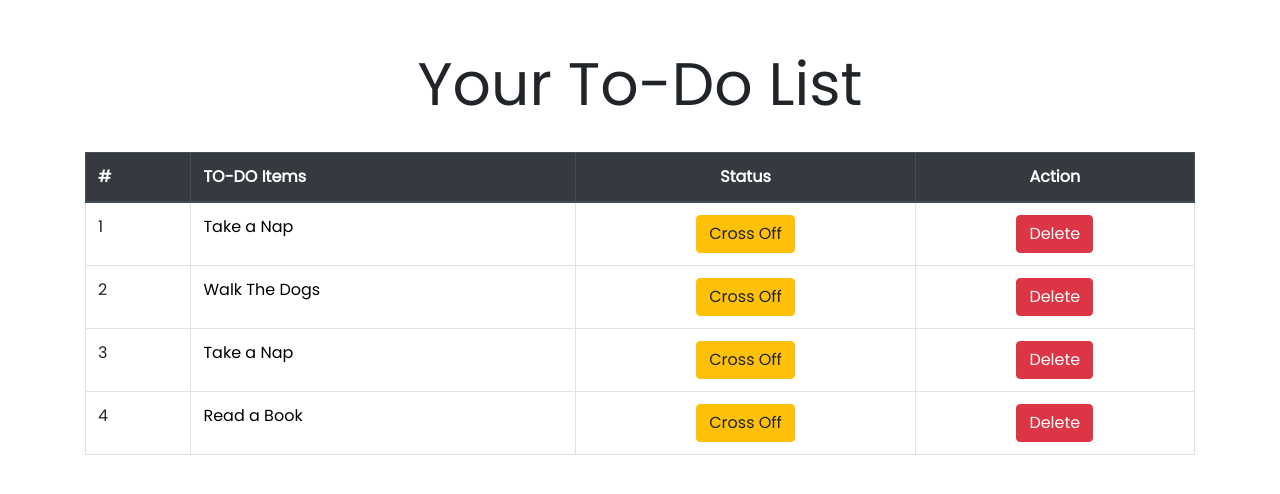
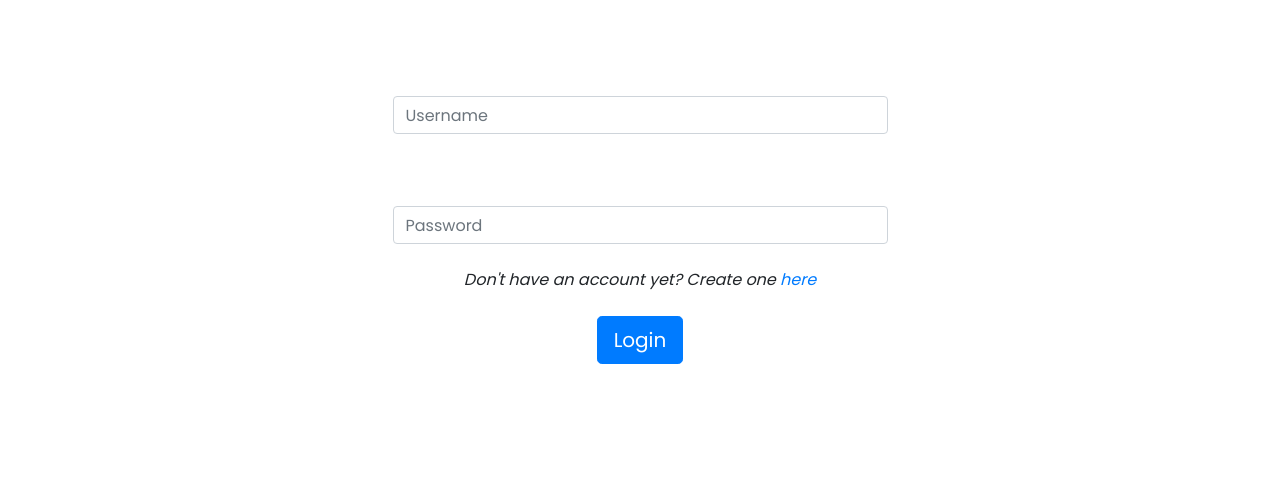
Before and after one commit to marmik13/djangoTo-DoList, a Django app: page / in a window 1280 px wide. Shown: the part 56-550 px from the top of the page. Run offline with Django 3.2, Linux system fonts and the light colour scheme; data comes from the database, SQL or seed files in the repository; both versions use the stored data as it was after the commit; parts of the project's set-up code (start-up, migrations or seed data) failed here and were passed over; some libraries are stand-ins or nearby versions.

Commit message:
added user login and registration

```diff
--- a/TODO_App/settings.py
+++ b/TODO_App/settings.py
@@ -120,5 +120,5 @@ USE_TZ = True
 
 STATIC_URL = '/static/'
 STATICFILES_DIRS = [
-            os.path.join(BASE_DIR, 'static'),
+    os.path.join(BASE_DIR, 'static'),
 ]
--- a/todo_list/forms.py
+++ b/todo_list/forms.py
@@ -1,7 +1,8 @@
 from django import forms
 from . models import List
+
 
 class ListForm(forms.ModelForm):
     class Meta:
         model = List
-        fields = ['item','completed']
+        fields = ['username', 'item', 'completed']
--- a/todo_list/models.py
+++ b/todo_list/models.py
@@ -1,11 +1,14 @@
 from django.db import models
+from django.conf import settings
+from django.contrib.auth.models import User
 
 # Create your models here.
 
+
 class List(models.Model):
-	item = models.CharField(max_length=200)
-	completed = models.BooleanField(default=False)
+    username = models.ForeignKey(User, on_delete=models.CASCADE, blank=False)
+    item = models.CharField(max_length=200)
+    completed = models.BooleanField(default=False)
 
-
-	def __str__(self):
-		return self.item + ' | ' + str(self.completed)
+    def __str__(self):
+        return str(self.username) + ' | ' + self.item + ' | ' + str(self.completed)
--- a/todo_list/templates/base.html
+++ b/todo_list/templates/base.html
@@ -42,8 +42,14 @@
               <li class="nav-item">
                   <a class="nav-link" href="{% url 'about' %}">About</a>
               </li>
+              {% if user.is_authenticated %}
+                <li class="nav-item">
+                  <a class="nav-link" href="{% url 'logout' %}">logout</a>
+              </li>
+              {% endif %}
           </ul>
           <form class="form-inline my-2 my-lg-0" action="{% url 'home' %}" method="post">{% csrf_token %}
+              <input type="hidden" name="username" value="{{user.id}}">
               <input class="form-control mr-sm-2" type="search" name="item" placeholder="To-Do item" aria-label="Search">
               <button class="btn btn-outline-secondary my-2 my-sm-0" type="submit">Add To List</button>
           </form>
--- a/todo_list/templates/edit.html
+++ b/todo_list/templates/edit.html
@@ -15,6 +15,7 @@
 			<form class="form-inline my-2 my-lg-0" method="post">{% csrf_token %}
 	        	<input class="form-control form-control-lg mr-sm-2 textbox" type="search" name="item" placeholder="{{item.item}}" value="{{item.item}}" aria-label="Search">
 	        	<input type="hidden" value="{{item.completed}}" name="completed">
+				<input type="hidden" value="{{user.id}}" name="username">
           		<button class="btn btn-outline-secondary my-2 my-sm-0" type="submit">Edit Item</button>
       		</form>
 		</div>
--- a/todo_list/templates/home.html
+++ b/todo_list/templates/home.html
@@ -5,7 +5,9 @@
 {% endblock titleblock %}
 
 {% block content %}
-
+{% if user.is_authenticated %}
+	<h4 class="bg-light ml-2 py-2 col-3 border border-warning rounded text-center"><span>Hello,&nbsp;{{user}}</span></h4><br>
+{% endif %}
 	{% if messages %}
 		{% for message in messages %}
 			<div class="alert alert-warning alert-dismissible fade show" role="alert">
--- /dev/null
+++ b/todo_list/templates/login.html
@@ -0,0 +1,28 @@
+{% extends 'base.html' %}
+
+{% block title %}
+    Login: ToDo-App
+{% endblock title %}
+
+{% block content %}
+<br><br>
+{% if messages %}
+    {% for message in messages %}
+        <center><div class="alert alert-warning col-6">{{message}}</div></center>
+    {% endfor %}
+{% endif %}
+<br>
+    <center><form class="col-6" method="post" action="{% url 'login' %}">
+    {% csrf_token %}
+        <div class="form-col">
+            <div class="col">
+            <input type="text" class="form-control" name="username" placeholder="Username">
+            </div><br><br><br>
+            <div class="col">
+            <input type="password" class="form-control" name="password" placeholder="Password">
+            </div><br>
+            <span><i>Don't have an account yet? Create one <a href="{% url 'registration' %}">here</a></i></span><br><br>
+            <center><button class="btn btn-primary btn-lg" type="submit">Login</button></center>
+        </div>
+    </form></center>
+{% endblock content %}
--- a/todo_list/urls.py
+++ b/todo_list/urls.py
@@ -2,7 +2,10 @@ from django.urls import path
 from todo_list import views
 
 urlpatterns = [
-    path('', views.home, name='home'),
+    path('', views.login_user, name='login'),
+    path('registration/', views.registration, name='registration'),
+    path('logout/', views.logout_user, name='logout'),
+    path('home/', views.home, name='home'),
     path('about/', views.about, name='about'),
     path('delete/<int:list_id>', views.delete, name='delete'),
     path('cross_off/<int:list_id>', views.cross_off, name='cross_off'),
--- a/todo_list/views.py
+++ b/todo_list/views.py
@@ -2,57 +2,140 @@ from django.shortcuts import render, redirect
 from . models import List
 from . forms import ListForm
 from django.contrib import messages
-from django.http import HttpResponseRedirect
-
+from django.http import HttpResponseRedirect, HttpResponse
+from django.contrib.auth import login, authenticate, logout
+from django.contrib.auth.decorators import login_required
+from django.contrib.auth.models import User
+import re
 # Create your views here.
 
-def home(request):
-	if request.method == 'POST':
-		form = ListForm(request.POST or None)
-		if form.is_valid():
-			form.save()
-			all_items = List.objects.all()
-			messages.success(request, ('Item has been added to list!'))
-			return render(request, 'home.html', {'all_items': all_items})
 
-	else:
-		all_items = List.objects.all()
-		return render(request, 'home.html', {'all_items': all_items})
+def login_user(request):
+    if request.method == 'POST':
+        username = request.POST.get('username')
+        password = request.POST.get('password')
+
+        user = authenticate(username=username, password=password)
+        if user is not None:
+            login(request, user)
+            return redirect('home')
+        else:
+            messages.info(
+                request, 'Invalid username or password! Please try again.')
+            return redirect('login')
+    else:
+        return render(request, 'login.html')
 
 
-def about(request):
-	return render(request, 'about.html')
+def logout_user(request):
+    logout(request)
+    return render(request, 'logout.html')
 
 
-def delete(request, list_id):
-	item = List.objects.get(id=list_id)
-	item.delete()
-	messages.success(request, ('Item has been deleted from your list!'))
-	return redirect('home')
+def registration(request):
+    if request.method == 'POST':
+        username = request.POST.get('username')
+        email = request.POST.get('email')
+        password = request.POST.get('password')
+        cpassword = request.POST.get('cpassword')
+        # password regx
+        reg = "^(?=.*[a-z])(?=.*[A-Z])(?=.*\d)(?=.*[@$!%*#?&])[A-Za-z\d@$!#%*?&]{6,20}$"
+        # compiling regex
+        pat = re.compile(reg)
+
+        # searching regex
+        mat = re.search(pat, password)
+
+        if mat:
+            if password == cpassword:
+                if User.objects.filter(username=username).exists():
+                    messages.info(request, "Username already exists.")
+                    return redirect('registration')
+
+                elif User.objects.filter(email=email).exists():
+                    messages.info(request, 'Email already exist.')
+                    return redirect('registration')
+
+                else:
+                    user = User.objects.create_user(
+                        username=username, email=email, password=password)
+                    user.save()
+                    messages.info(
+                        request, 'User registered successfully!')
+                    return redirect('registration')
+            else:
+                messages.info(request, 'Password does not match!')
+                return redirect('registration')
+        else:
+            messages.error(
+                request, 'Password must contain at least one uppercase and lowercase letter.')
+            messages.error(
+                request, 'Password must contain at least one number.')
+            messages.error(
+                request, 'Password must contain at least one special symbol.')
+            messages.error(
+                request, 'Password should be between 6 to 20 characters long.')
+            return redirect('registration')
+    else:
+        return render(request, 'registration.html')
 
 
-def cross_off(request, list_id):
-	item = List.objects.get(id=list_id)
-	item.completed = True
-	item.save()
-	return redirect('home')
-
-def uncross(request, list_id):
-	item = List.objects.get(id=list_id)
-	item.completed = False
-	item.save()
-	return redirect('home')
+@login_required()
+def home(request):
+    if request.method == 'POST':
+        form = ListForm(request.POST or None)
+        print(form)
+        if form.is_valid():
+            form.save()
+            all_items = List.objects.filter(username=request.user)
+            messages.success(request, ('Item has been added to list!'))
+            return render(request, 'home.html', {'all_items': all_items})
+        else:
+            return HttpResponse('Form fails to validate.')
+    else:
+        all_items = List.objects.filter(username=request.user)
+        return render(request, 'home.html', {'all_items': all_items})
 
 
+@login_required
+def about(request):
+    return render(request, 'about.html')
+
+
+@login_required
+def delete(request, list_id):
+    item = List.objects.get(id=list_id)
+    item.delete()
+    messages.success(request, ('Item has been deleted from your list!'))
+    return redirect('home')
+
+
+@login_required
+def cross_off(request, list_id):
+    item = List.objects.get(id=list_id)
+    item.completed = True
+    item.save()
+    return redirect('home')
+
+
+@login_required
+def uncross(request, list_id):
+    item = List.objects.get(id=list_id)
+    item.completed = False
+    item.save()
+    return redirect('home')
+
+
+@login_required
 def edit(request, list_id):
-	if request.method == 'POST':
-		item = List.objects.get(pk=list_id)
-		form = ListForm(request.POST or None, instance=item)
-		if form.is_valid():
-			form.save()
-			messages.success(request, ('Item has been edited!'))
-			return redirect('home')
+    if request.method == 'POST':
+        item = List.objects.get(pk=list_id)
+        form = ListForm(request.POST or None, instance=item)
+        if form.is_valid():
+            form.save()
+            messages.success(request, ('Item has been edited!'))
+            return redirect('home')
 
-	else:
-		item = List.objects.get(pk=list_id)
-		return render(request, 'edit.html', {'item': item})
+    else:
+        item = List.objects.get(pk=list_id)
+        return render(request, 'edit.html', {'item': item})
```
Also changed, not shown: todo_list/templates/logout.html (added, +15 -0 lines), todo_list/templates/registration.html (added, +42 -0 lines), db.sqlite3, todo_list/migrations/0001_initial.py, todo_list/migrations/0002_auto_20200524_0842.py (deleted).
